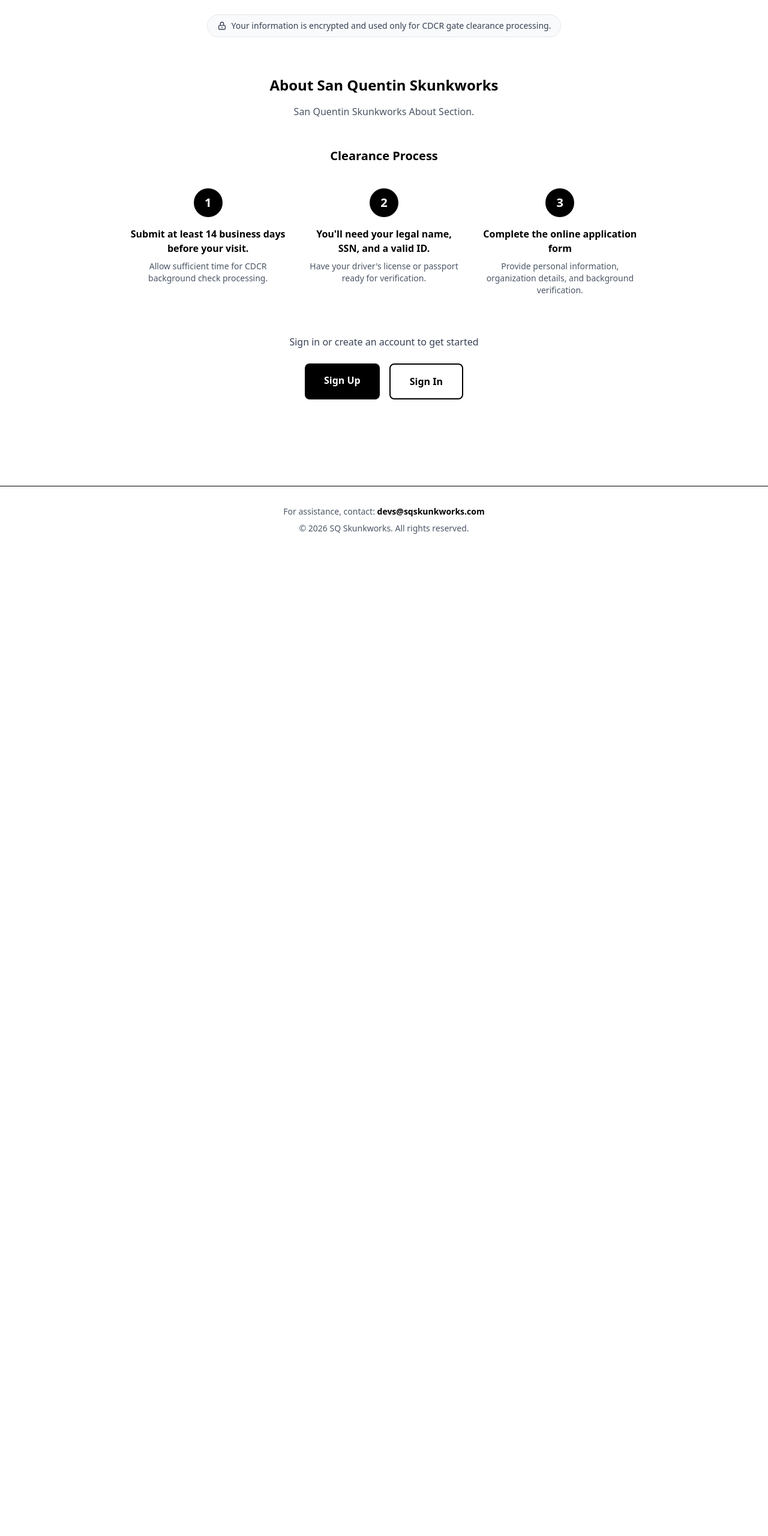
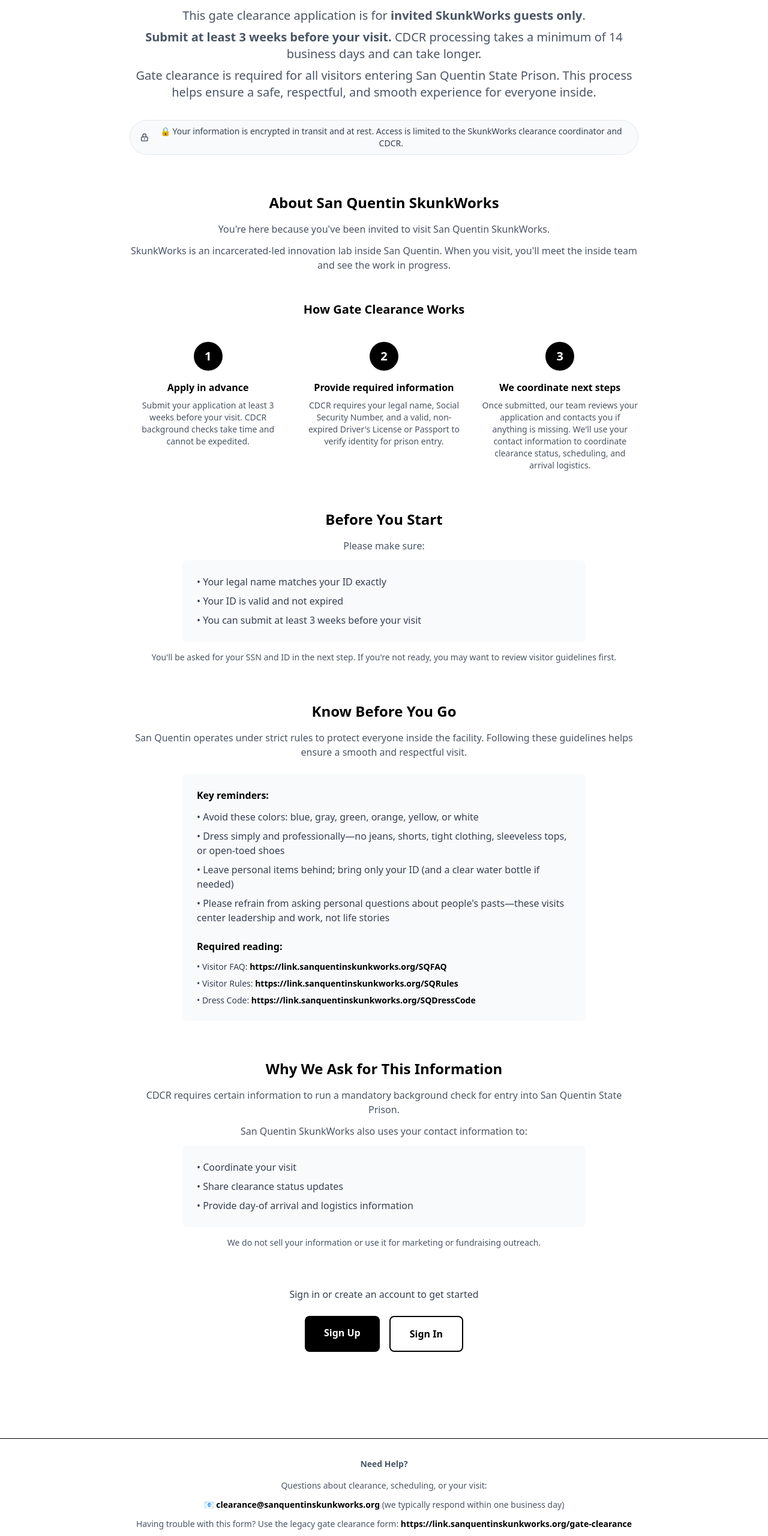
Before and after one commit to sqskunkworks/GateClearance, a Next.js app: page / in a window 1280 px wide. Shown: the part 225-2786 px from the top of the page at 60% size. Before the commit the page ends 1148 px from the top, so only its background shows below. Built offline with nearby package versions, Linux system fonts and the light colour scheme; no server answers.

Commit message:
landing page info modification for short gate clearance

```diff
--- a/app/page.tsx
+++ b/app/page.tsx
@@ -5,21 +5,6 @@
 export default async function HomePage() {
   const supabase = await createClient();
   const { data: { user } } = await supabase.auth.getUser();
-
-  // If logged in, check for existing draft
-  let draftStatus = null;
-  if (user) {
-    const { data: apps } = await supabase
-      .from('applications')
-      .select('id, status, created_at, updated_at')
-      .eq('user_id', user.id)
-      .order('updated_at', { ascending: false })
-      .limit(1);
-
-    if (apps && apps.length > 0) {
-      draftStatus = apps[0];
-    }
-  }
 
   return (
     <div className="min-h-screen bg-white">
@@ -41,10 +26,16 @@
         {/* Hero */}
         <div className="text-center mb-16">
           <h2 className="text-5xl font-bold text-gray-900 mb-4">
-            Secure Gate Clearance Application
+            Gate Clearance for Visiting San Quentin SkunkWorks
           </h2>
+          <p className="text-xl text-gray-600 mb-2">
+            This gate clearance application is for <strong>invited SkunkWorks guests only</strong>.
+          </p>
+          <p className="text-xl text-gray-600 mb-2">
+            <strong>Submit at least 3 weeks before your visit.</strong> CDCR processing takes a minimum of 14 business days and can take longer.
+          </p>
           <p className="text-xl text-gray-600 mb-8">
-            Apply for gate clearance to visit San Quentin Skunkworks at San Quentin State Prison.
+            Gate clearance is required for all visitors entering San Quentin State Prison. This process helps ensure a safe, respectful, and smooth experience for everyone inside.
           </p>
 
           {/* Security Badge */}
@@ -52,27 +43,30 @@
             <svg className="w-4 h-4" fill="none" stroke="currentColor" viewBox="0 0 24 24">
               <path strokeLinecap="round" strokeLinejoin="round" strokeWidth={2} d="M12 15v2m-6 4h12a2 2 0 002-2v-6a2 2 0 00-2-2H6a2 2 0 00-2 2v6a2 2 0 002 2zm10-10V7a4 4 0 00-8 0v4h8z" />
             </svg>
-            Your information is encrypted and used only for CDCR gate clearance processing.
+            🔒 Your information is encrypted in transit and at rest. Access is limited to the SkunkWorks clearance coordinator and CDCR.
           </div>
         </div>
 
         {/* About Section */}
         <div className="mb-16 text-center">
-          <h3 className="text-2xl font-semibold mb-4">About San Quentin Skunkworks</h3>
+          <h3 className="text-2xl font-semibold mb-4">About San Quentin SkunkWorks</h3>
+          <p className="text-gray-600 mb-3">
+            You're here because you've been invited to visit San Quentin SkunkWorks.
+          </p>
           <p className="text-gray-600 mb-12">
-            San Quentin Skunkworks About Section.
+            SkunkWorks is an incarcerated-led innovation lab inside San Quentin. When you visit, you'll meet the inside team and see the work in progress.
           </p>
 
-          <h4 className="text-xl font-semibold mb-10">Clearance Process</h4>
+          <h4 className="text-xl font-semibold mb-10">How Gate Clearance Works</h4>
 
           <div className="grid md:grid-cols-3 gap-8">
             <div className="text-center">
               <div className="w-12 h-12 bg-black text-white rounded-full flex items-center justify-center text-xl font-bold mx-auto mb-4">
                 1
               </div>
-              <h5 className="font-semibold mb-2">Submit at least 14 business days before your visit.</h5>
+              <h5 className="font-semibold mb-2">Apply in advance</h5>
               <p className="text-sm text-gray-600">
-                Allow sufficient time for CDCR background check processing.
+                Submit your application at least 3 weeks before your visit. CDCR background checks take time and cannot be expedited.
               </p>
             </div>
 
@@ -80,9 +74,9 @@
               <div className="w-12 h-12 bg-black text-white rounded-full flex items-center justify-center text-xl font-bold mx-auto mb-4">
                 2
               </div>
-              <h5 className="font-semibold mb-2">You'll need your legal name, SSN, and a valid ID.</h5>
+              <h5 className="font-semibold mb-2">Provide required information</h5>
               <p className="text-sm text-gray-600">
-                Have your driver's license or passport ready for verification.
+                CDCR requires your legal name, Social Security Number, and a valid, non-expired Driver's License or Passport to verify identity for prison entry.
               </p>
             </div>
 
@@ -90,12 +84,89 @@
               <div className="w-12 h-12 bg-black text-white rounded-full flex items-center justify-center text-xl font-bold mx-auto mb-4">
                 3
               </div>
-              <h5 className="font-semibold mb-2">Complete the online application form</h5>
+              <h5 className="font-semibold mb-2">We coordinate next steps</h5>
               <p className="text-sm text-gray-600">
-                Provide personal information, organization details, and background verification.
+                Once submitted, our team reviews your application and contacts you if anything is missing. We'll use your contact information to coordinate clearance status, scheduling, and arrival logistics.
               </p>
             </div>
           </div>
+        </div>
+
+        {/* Before You Start */}
+        <div className="mb-16 text-center">
+          <h3 className="text-2xl font-semibold mb-4">Before You Start</h3>
+          <p className="text-gray-600 mb-3">Please make sure:</p>
+          <div className="max-w-2xl mx-auto text-left bg-gray-50 rounded-lg p-6">
+            <ul className="space-y-2 text-gray-700">
+              <li>• Your legal name matches your ID exactly</li>
+              <li>• Your ID is valid and not expired</li>
+              <li>• You can submit at least 3 weeks before your visit</li>
+            </ul>
+          </div>
+          <p className="text-sm text-gray-600 mt-4">
+            You'll be asked for your SSN and ID in the next step. If you're not ready, you may want to review visitor guidelines first.
+          </p>
+        </div>
+
+        {/* Know Before You Go */}
+        <div className="mb-16 text-center">
+          <h3 className="text-2xl font-semibold mb-4">Know Before You Go</h3>
+          <p className="text-gray-600 mb-6">
+            San Quentin operates under strict rules to protect everyone inside the facility. Following these guidelines helps ensure a smooth and respectful visit.
+          </p>
+
+          <div className="max-w-2xl mx-auto text-left bg-gray-50 rounded-lg p-6 mb-6">
+            <h4 className="font-semibold mb-3">Key reminders:</h4>
+            <ul className="space-y-2 text-gray-700 mb-6">
+              <li>• Avoid these colors: blue, gray, green, orange, yellow, or white</li>
+              <li>• Dress simply and professionally—no jeans, shorts, tight clothing, sleeveless tops, or open-toed shoes</li>
+              <li>• Leave personal items behind; bring only your ID (and a clear water bottle if needed)</li>
+              <li>• Please refrain from asking personal questions about people's pasts—these visits center leadership and work, not life stories</li>
+            </ul>
+
+            <h4 className="font-semibold mb-3">Required reading:</h4>
+            <ul className="space-y-2 text-sm text-gray-700">
+              <li>
+                • Visitor FAQ:{' '}
+                <a href="https://link.sanquentinskunkworks.org/SQFAQ" target="_blank" rel="noopener noreferrer" className="text-black font-semibold hover:underline">
+                  https://link.sanquentinskunkworks.org/SQFAQ
+                </a>
+              </li>
+              <li>
+                • Visitor Rules:{' '}
+                <a href="https://link.sanquentinskunkworks.org/SQRules" target="_blank" rel="noopener noreferrer" className="text-black font-semibold hover:underline">
+                  https://link.sanquentinskunkworks.org/SQRules
+                </a>
+              </li>
+              <li>
+                • Dress Code:{' '}
+                <a href="https://link.sanquentinskunkworks.org/SQDressCode" target="_blank" rel="noopener noreferrer" className="text-black font-semibold hover:underline">
+                  https://link.sanquentinskunkworks.org/SQDressCode
+                </a>
+              </li>
+            </ul>
+          </div>
+        </div>
+
+        {/* Why We Ask */}
+        <div className="mb-16 text-center">
+          <h3 className="text-2xl font-semibold mb-4">Why We Ask for This Information</h3>
+          <p className="text-gray-600 mb-3">
+            CDCR requires certain information to run a mandatory background check for entry into San Quentin State Prison.
+          </p>
+          <p className="text-gray-600 mb-3">
+            San Quentin SkunkWorks also uses your contact information to:
+          </p>
+          <div className="max-w-2xl mx-auto text-left bg-gray-50 rounded-lg p-6">
+            <ul className="space-y-2 text-gray-700">
+              <li>• Coordinate your visit</li>
+              <li>• Share clearance status updates</li>
+              <li>• Provide day-of arrival and logistics information</li>
+            </ul>
+          </div>
+          <p className="text-sm text-gray-600 mt-4">
+            We do not sell your information or use it for marketing or fundraising outreach.
+          </p>
         </div>
 
         {/* CTA */}
@@ -135,16 +206,49 @@
       {/* Footer */}
       <footer className="border-t mt-20 py-8">
         <div className="max-w-4xl mx-auto px-6 text-center text-sm text-gray-600">
+          <h4 className="font-semibold mb-4">Need Help?</h4>
+          <div className="space-y-3 mb-6">
             <p>
-            For assistance, contact:{' '}
+              Questions about clearance, scheduling, or your visit:
+            </p>
+            <p>
+              📧{' '}
               <a
-              href="mailto:devs@sqskunkworks.com"
+                href="mailto:clearance@sanquentinskunkworks.org"
                 className="text-black font-semibold hover:underline"
               >
-              devs@sqskunkworks.com
+                clearance@sanquentinskunkworks.org
+              </a>
+              {' '}(we typically respond within one business day)
+            </p>
+            <p>
+              Having trouble with this form? Use the legacy gate clearance form:{' '}
+              <a
+                href="https://link.sanquentinskunkworks.org/gate-clearance"
+                target="_blank"
+                rel="noopener noreferrer"
+                className="text-black font-semibold hover:underline"
+              >
+                https://link.sanquentinskunkworks.org/gate-clearance
               </a>
             </p>
-          <p className="mt-2">© 2026 SQ Skunkworks. All rights reserved.</p>
+            <p>
+              Technical issues (login, errors, page not loading):
+            </p>
+            <p>
+              📧{' '}
+              <a
+                href="mailto:codeworks@sanquentinskunkworks.org"
+                className="text-black font-semibold hover:underline"
+              >
+                codeworks@sanquentinskunkworks.org
+              </a>
+            </p>
+          </div>
+          <div className="border-t pt-6">
+            <p className="mb-2">© 2026 San Quentin SkunkWorks</p>
+            <p>A 501(c)(3) nonprofit operating with CDCR approval inside San Quentin State Prison</p>
+          </div>
         </div>
       </footer>
     </div>
```
Lines whose indentation alone changed are shown as unchanged.
